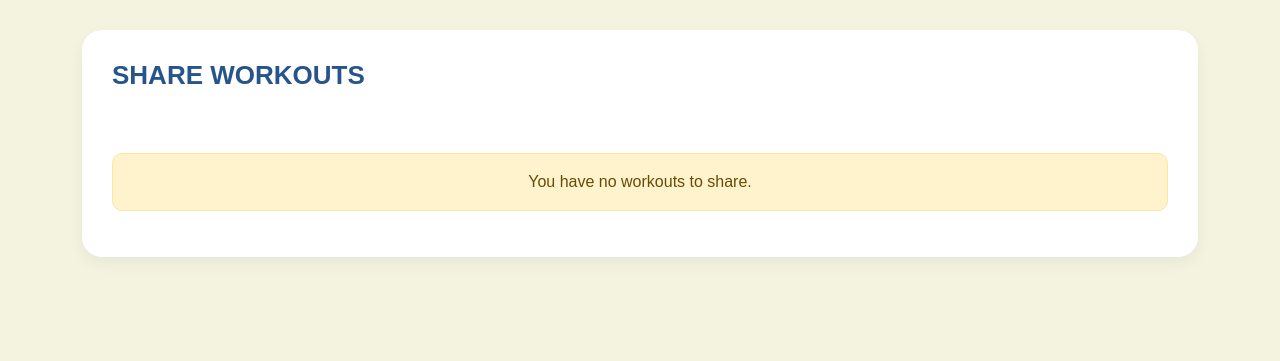
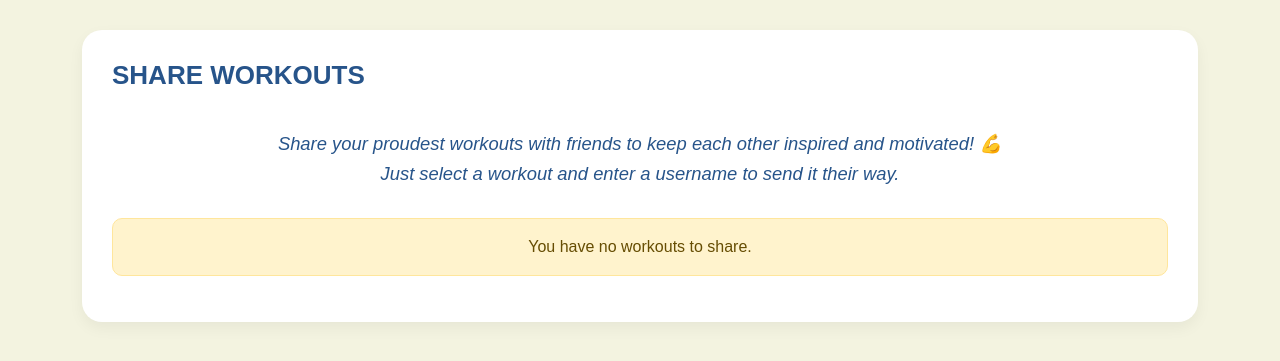
Before and after one commit to jordanrigden/agile-web-project, a Flask app: page /share in a window 1280 px wide. Shown: the part 56-417 px from the top of the page. Run offline with Flask 3, Linux system fonts and the light colour scheme; the visitor is signed in with stand-in values (Sample User, id 1); data that the repository does not hold is empty.

Commit message:
change the subtitle style in share page

```diff
--- a/static/css/style.css
+++ b/static/css/style.css
@@ -357,3 +357,14 @@ h5 {
         text-shadow: 2px 2px 12px rgba(0,0,0,0.25);
     }
 }
+
+.intro-text {
+    text-align: center;
+    font-size: 1.15rem;
+    color: var(--theme-light-blue);
+    font-style: italic;
+    font-weight: 500;
+    margin-bottom: 30px;
+    line-height: 1.6;
+    animation: fadeInUp 0.6s ease-out;
+}
--- a/templates/share.html
+++ b/templates/share.html
@@ -3,6 +3,13 @@
 {% block content %}
 <div class="form-container">
     <h2 class="container-header">Share Workouts</h2>
+
+    <!-- introduction message -->
+    <p class="intro-text">
+        Share your proudest workouts with friends to keep each other inspired and motivated! 💪<br>
+        Just select a workout and enter a username to send it their way.
+    </p>
+
     {% if workouts %}
     <form method="POST">
         {{ form.hidden_tag() }}
@@ -60,4 +67,5 @@ document.getElementById("shareWithInput").addEventListener("input", function ()
         });
 });
 </script>
+
 {% endblock %}
```
